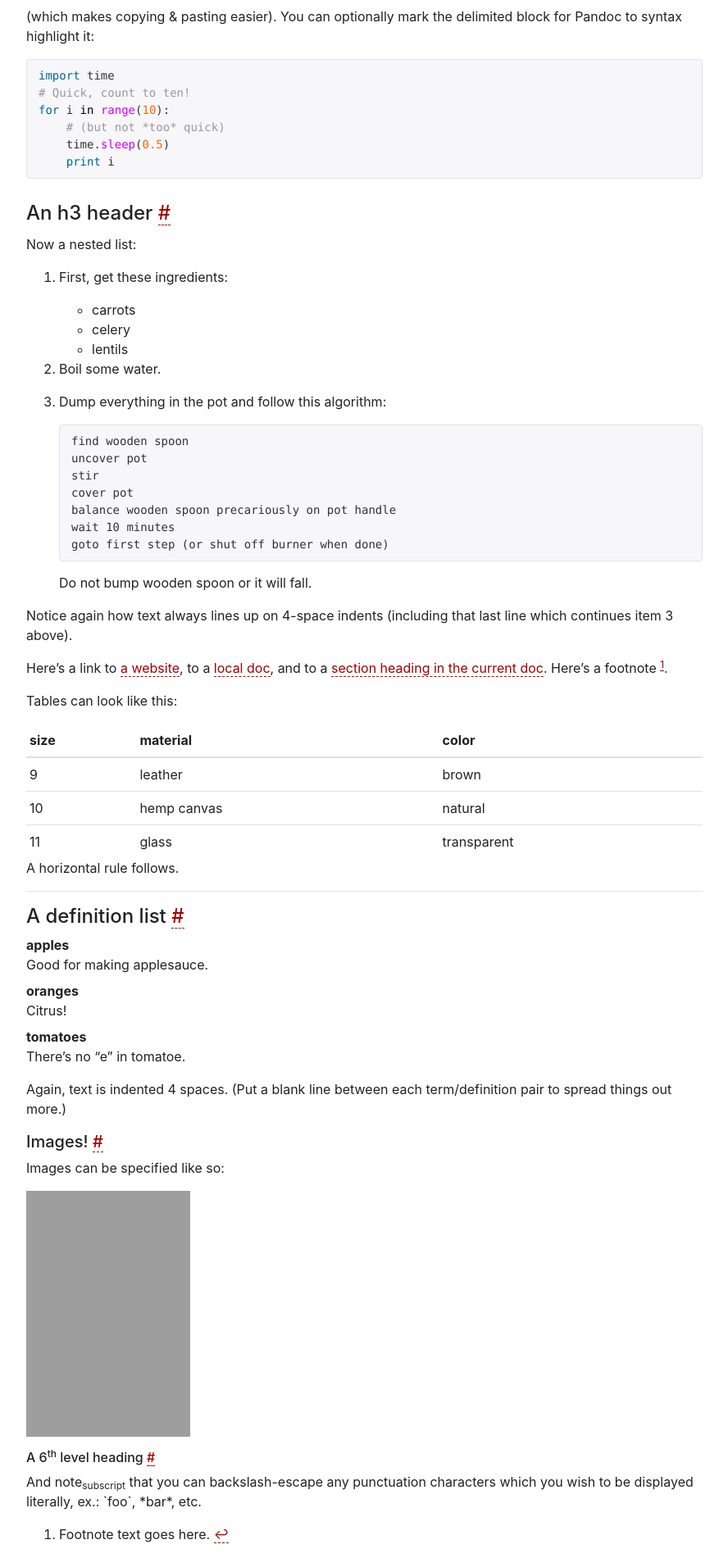
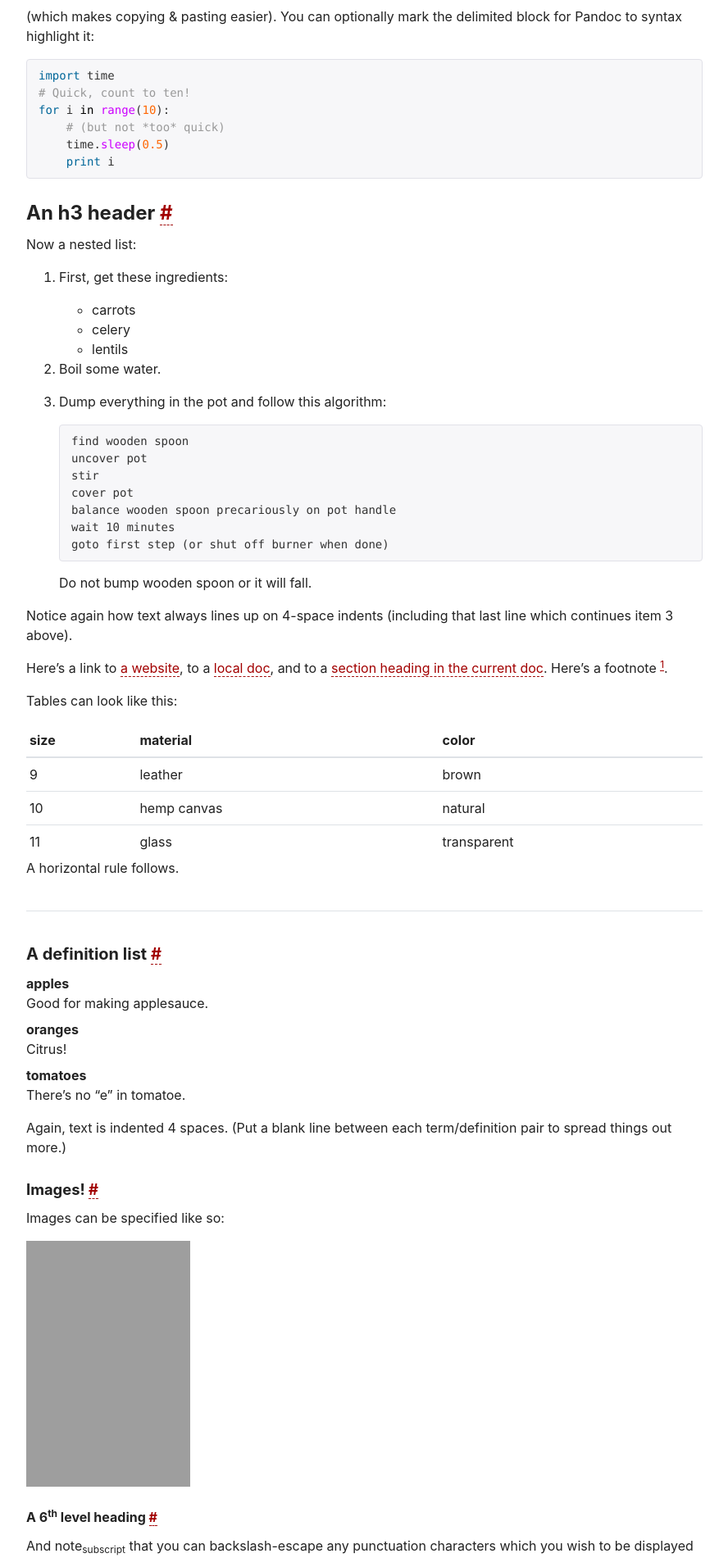
Before and after one commit to allejo/jekyll-docs-theme, a Jekyll site: the page built from documentation/markdown.md, in a window 1280 px wide. Shown: the part 1152-3053 px from the top of the page at 82% size, without its empty margins (53-941 px from the left). Built offline with Jekyll 4.4.1, drawn with Linux system fonts in a browser that asks for light colours; nearby versions of some CDN libraries; comment, search, counter and statistics services are not loaded; grey boxes are pictures that could not be loaded.

Commit message:
Add missing styles for <hr> and missing headers

```diff
--- /dev/null
+++ b/_sass/base/_horizontal-rule.scss
@@ -0,0 +1,9 @@
+hr {
+    @include themer(border-top-color, (
+        'dark': $site-ui-border-color-dark,
+        'light': $site-ui-border-color-light,
+    ));
+
+    margin-bottom: 2.5rem;
+    margin-top: 2.5rem;
+}
--- a/_sass/base/_scope-markdown.scss
+++ b/_sass/base/_scope-markdown.scss
@@ -51,13 +51,27 @@
         padding-bottom: 0.5rem;
     }
 
-    h3 {
+    h3, h4, h5, h6 {
         font-size: 1.5rem;
+        font-weight: bold;
         margin-bottom: 0.75rem;
         margin-top: 1.75rem;
     }
 
+    h4 {
+        font-size: 1.25rem;
+    }
+
+    h5 {
+        font-size: 1.15rem;
+    }
+
+    h6 {
+        font-size: 1rem;
+    }
+
     img {
+        display: block;
         max-width: 100%;
     }
 
--- a/assets/css/styles.scss
+++ b/assets/css/styles.scss
@@ -26,6 +26,7 @@ $site-ui-masthead-color-light: {{ site.ui.masthead.color.light | default: '#fff'
 @import 'base/anchor';
 @import 'base/body';
 @import 'base/blockquote';
+@import 'base/horizontal-rule';
 @import 'base/scope-markdown';
 
 // Components
```
